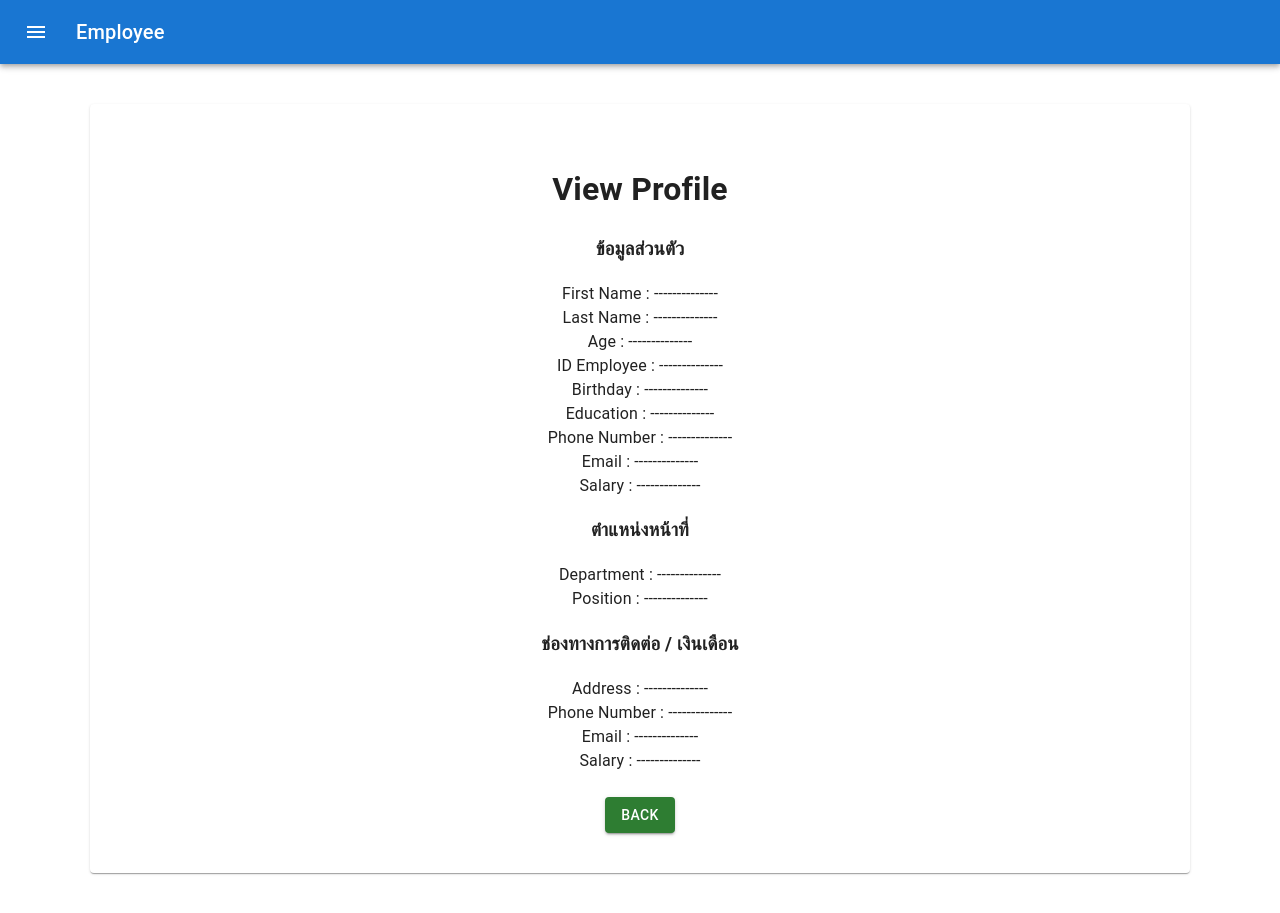
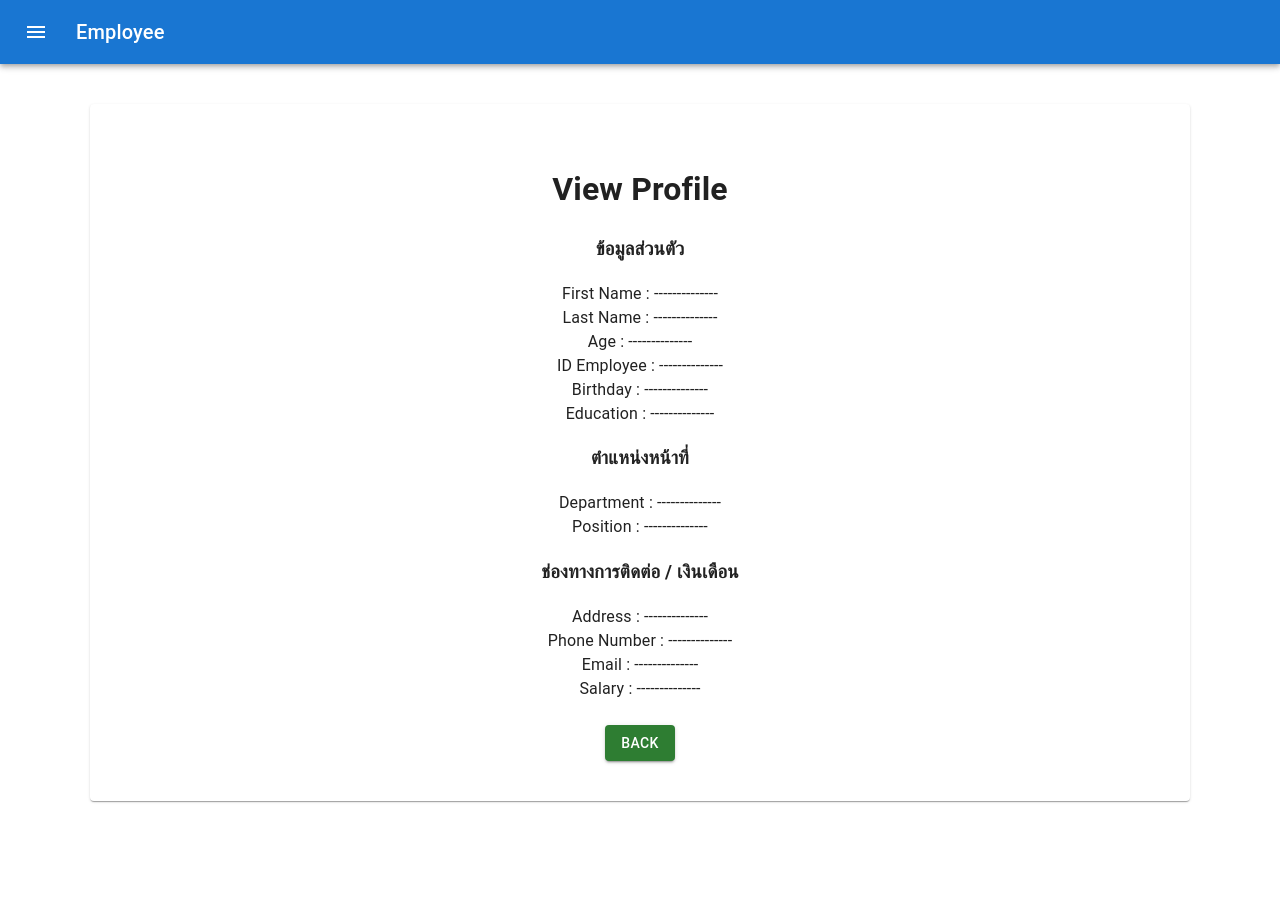
Before and after one commit to sxp1/EmployyeeProject, a React (Create React App) app: page /ViewProfile/1 in a window 1280 px wide. After the commit the page ends 841 px from the top, so only its background shows below. Built offline with nearby package versions, Linux system fonts and the light colour scheme; no server answers.

Commit message:
update viewprofile

```diff
--- a/src/component/ViewProfile.js
+++ b/src/component/ViewProfile.js
@@ -97,9 +97,6 @@ export default function Usercreate() {
                   <div class="col">ID Employee : --------------</div>
                   <div class="col">Birthday : --------------</div>
                   <div class="col">Education : --------------</div>
-                  <div class="col">Phone Number : --------------</div>
-                  <div class="col">Email : --------------</div>
-                  <div class="col">Salary : --------------</div>
               </div>
               <div>
                 <h3> ตำแหน่งหน้าที่ </h3>
```
